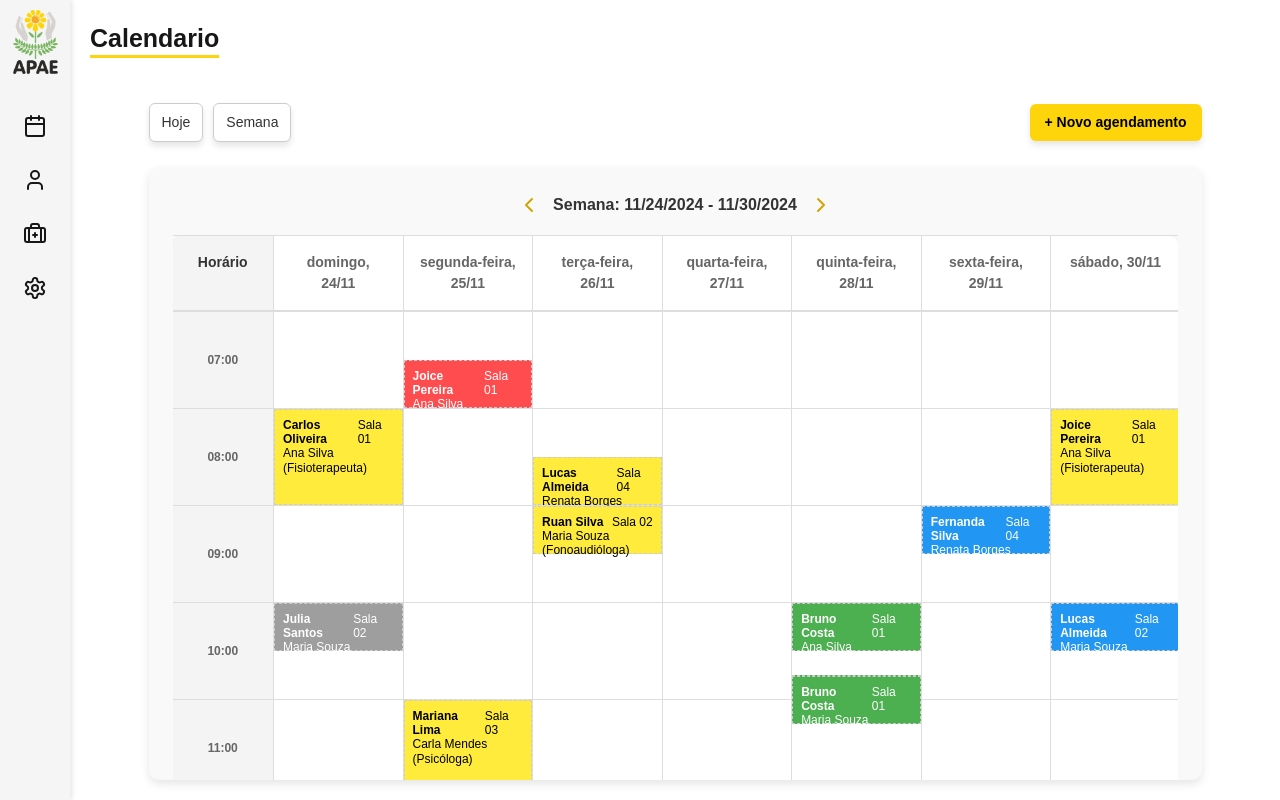
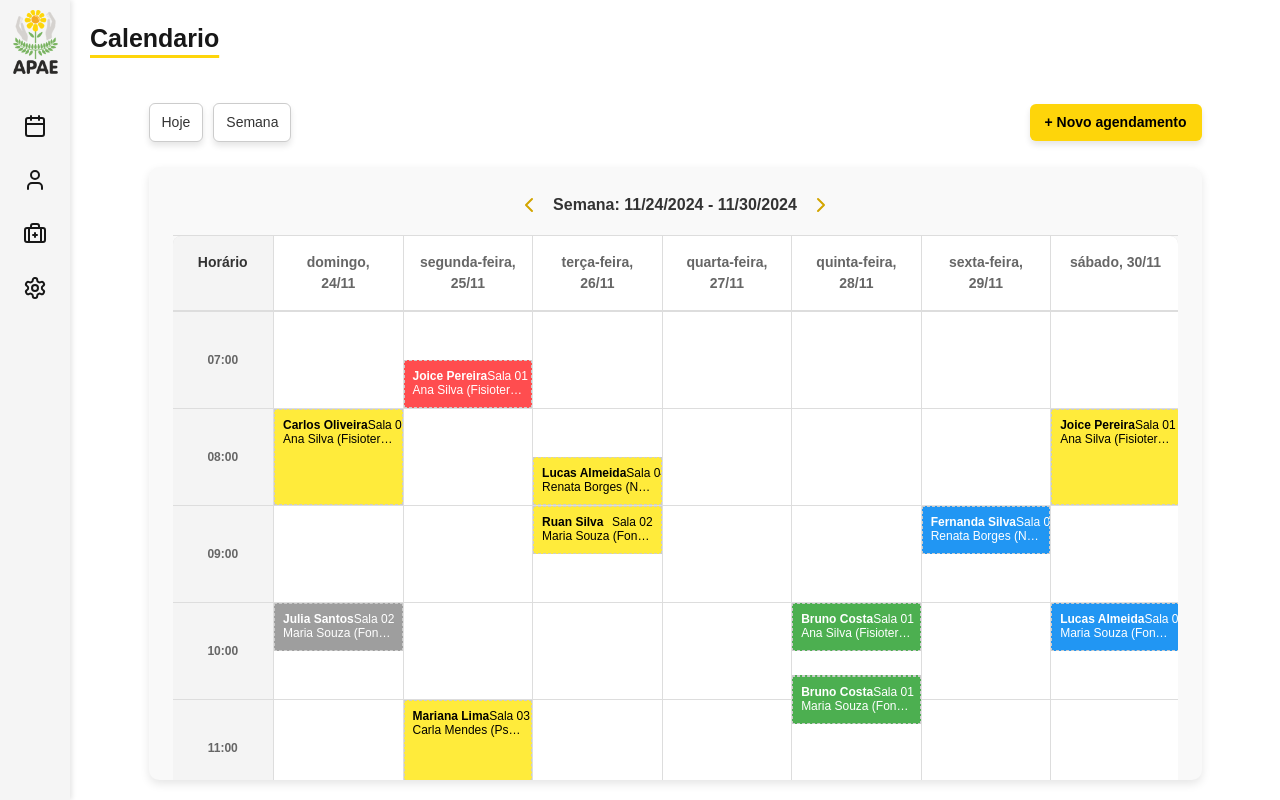
Before and after one commit to thiagoserafina/trabalho-interdisciplinar, a Next.js app: page /calendar in a window 1280 px wide. Built offline with nearby package versions, Linux system fonts and the light colour scheme.

Commit message:
fix: ajusta estilo do calendário e modal para melhor apresentação

```diff
--- a/src/app/components/calendar/Calendario.module.css
+++ b/src/app/components/calendar/Calendario.module.css
@@ -116,6 +116,9 @@
   line-height: 1.2;
   border: 1px dashed var(--gray-dark);
   cursor: pointer;
+  text-wrap: nowrap;
+  text-overflow: ellipsis;
+  overflow: hidden;
 }
 
 .event.red {
@@ -221,7 +224,7 @@
   left: 0;
   width: 100vw;
   height: 100vh;
-  background: rgba(0, 0, 0, 0.5);
+  background: rgba(0, 0, 0, 0.25);
   display: flex;
   justify-content: center;
   align-items: center;
@@ -229,10 +232,12 @@
 }
 
 .modal {
+  display: flex;
+  flex-direction: column;
   background: white;
   padding: 20px;
   border-radius: 10px;
-  box-shadow: 0 4px 10px rgba(0, 0, 0, 0.3);
+  box-shadow: 0 4px 10px rgba(0, 0, 0, 0.1);
   width: 400px;
   max-width: 90%;
 }
@@ -241,9 +246,10 @@
   background: #f44336;
   color: white;
   border: none;
-  padding: 10px 20px;
+  padding: 5px 15px;
   border-radius: 5px;
   cursor: pointer;
   font-size: 16px;
   margin-top: 10px;
+  align-self: flex-end;
 }
```
